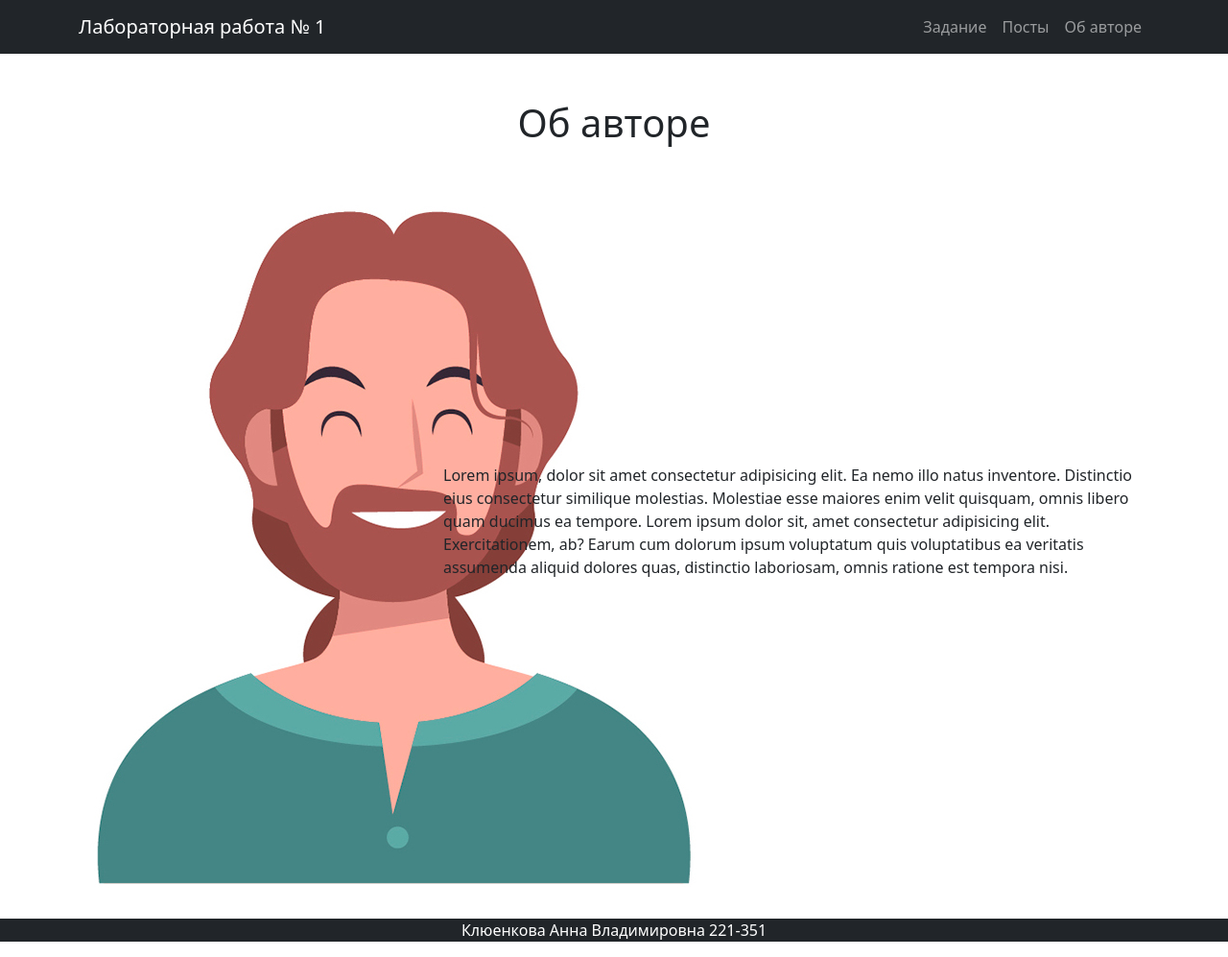
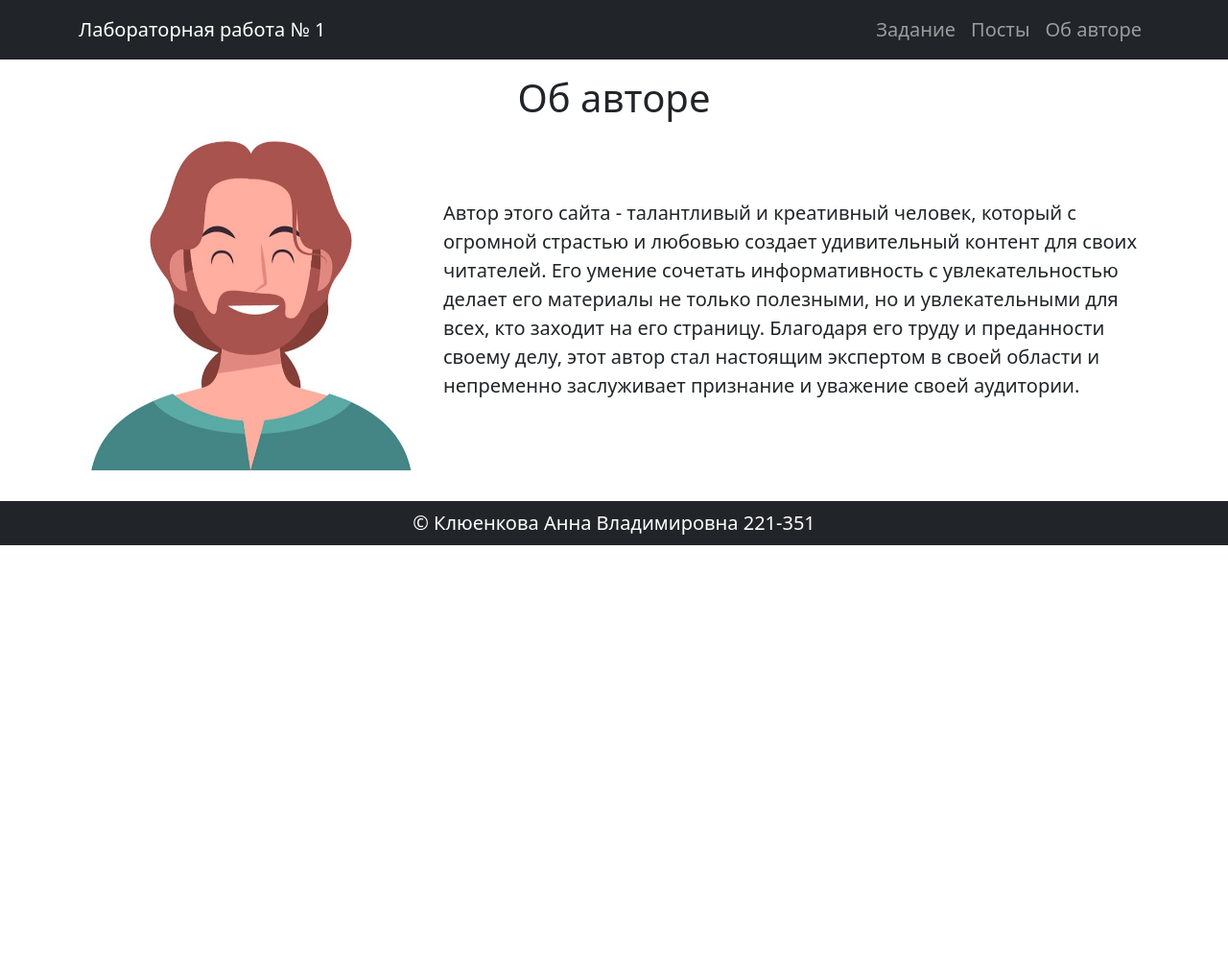
Before and after one commit to AnnaKyuenkova/web-python-2024, a Flask app: page /about in a window 1280 px wide. Shown: the whole page at 96% size. After the commit the page ends 568 px from the top, so only its background shows below. Run offline with Flask 3, Linux system fonts and the light colour scheme.

Commit message:
lab1 correct

```diff
--- a/lab1/app/app.py
+++ b/lab1/app/app.py
@@ -50,11 +50,3 @@ def post(index):
 @app.route('/about')
 def about():
     return render_template('about.html', title='Об авторе')
-
-@app.route('/posts/<int:post_index>/add_comment', methods=['POST'])
-def add_comment(post_index):
-    comment_text = request.form.get('comment_text')
-    comments = posts_list[post_index]['comments']
-    new_comment = {'author': fake.name(), 'text': comment_text, 'replies': []}
-    comments.append(new_comment)
-    return redirect(url_for('post', index=post_index))
--- a/lab1/app/static/style.css
+++ b/lab1/app/static/style.css
@@ -5,3 +5,7 @@ body {
 .avatar {
     max-width: 100%;
 }
+
+.reply-block {
+    margin-left: 25px;
+}
--- a/lab1/app/templates/about.html
+++ b/lab1/app/templates/about.html
@@ -1,20 +1,21 @@
 {% extends 'base.html' %}
 
 {% block content %}
-<h1 class="mt-5 text-center">Об авторе</h1>
+<h1 class="mt-3 text-center">Об авторе</h1>
 <div class="row">
     <div class="col-md-4 mb-3">
         <img class="avatar" src="{{ url_for('static', filename='images/avatar.jpg') }}" alt="Author">
     </div>
     <div class="col-md-8 text-justify d-flex align-items-center">
         <p>
-            Lorem ipsum, dolor sit amet consectetur adipisicing elit. Ea nemo illo natus
-            inventore. Distinctio eius consectetur similique molestias. Molestiae esse maiores
-            enim velit quisquam, omnis libero quam ducimus ea tempore.
-
-            Lorem ipsum dolor sit, amet consectetur adipisicing elit. Exercitationem, ab?
-            Earum cum dolorum ipsum voluptatum quis voluptatibus ea veritatis assumenda aliquid
-            dolores quas, distinctio laboriosam, omnis ratione est tempora nisi.
+            Автор этого сайта - талантливый и креативный человек,
+            который с огромной страстью и любовью создает удивительный
+            контент для своих читателей. Его умение сочетать информативность с
+            увлекательностью делает его материалы не только полезными, но и
+            увлекательными для всех, кто заходит на его страницу.
+            Благодаря его труду и преданности своему делу, этот автор
+            стал настоящим экспертом в своей области и непременно заслуживает
+            признание и уважение своей аудитории.
         </p>
     </div>
 </div>
--- a/lab1/app/templates/base.html
+++ b/lab1/app/templates/base.html
@@ -4,7 +4,7 @@
     <meta charset="utf-8">
     <meta name="viewport" content="width=device-width, initial-scale=1">
     <link href="https://cdn.jsdelivr.net/npm/bootstrap@5.0.2/dist/css/bootstrap.min.css" rel="stylesheet" integrity="sha384-EVSTQN3/azprG1Anm3QDgpJLIm9Nao0Yz1ztcQTwFspd3yD65VohhpuuCOmLASjC" crossorigin="anonymous">
-    <link rel="stylesheet" href="{{ url_for('static', filename='styles.css') }}">
+    <link rel="stylesheet" href="{{ url_for('static', filename='style.css') }}">
     <title>
         {% if title %}
           {{ title }}
@@ -52,8 +52,13 @@
 
   </body>
 
-  <footer class="bg-dark text-white text-center">
-    <p>Клюенкова Анна Владимировна 221-351</p>
+  <footer class="mt-auto d-flex bg-dark">
+    <div class="container text-white text-center py-2">
+      &copy; Клюенкова Анна Владимировна 221-351
+    </div>
+    <script src="https://cdn.jsdelivr.net/npm/bootstrap@5.3.3/dist/js/bootstrap.bundle.min.js"
+      integrity="sha384-YvpcrYf0tY3lHB60NNkmXc5s9fDVZLESaAA55NDzOxhy9GkcIdslK1eN7N6jIeHz"
+      crossorigin="anonymous"></script>
   </footer>
 
 </html>
--- a/lab1/app/templates/index.html
+++ b/lab1/app/templates/index.html
@@ -3,7 +3,7 @@
 {% block content %}
 <div class="row">
     <div class="col-lg-12">
-        <h1 class="my-5">Задание к лабораторной работе</h1>
+        <h1 class="my-3">Задание к лабораторной работе</h1>
 
         <p class="fw-bold">
             1. Доработайте прилагаемое к заданию веб-приложение, добавив в него
```
Also changed, not shown: lab1/app/templates/post.html (+19 -19 lines), lab1/app/static/images/avatar.jpg, lab1/app/static/images/boy.jpg (added), lab1/app/static/images/girl.jpg (added), lab1/requirements.txt (renamed from lab2/requirements.txt), 2 other files.
